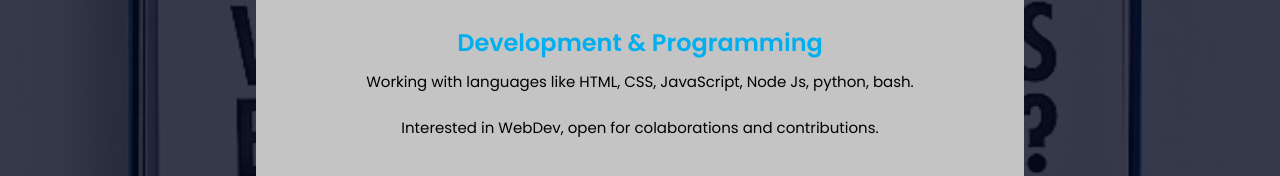
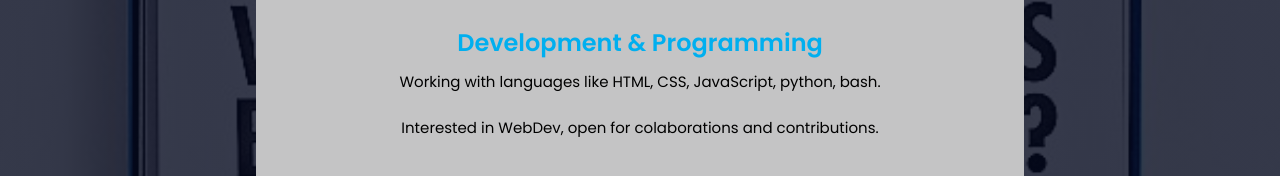
Before and after one commit to Anicodebekeh/GetDadJoke, a plain HTML site: page about.html in a window 1280 px wide. Shown: the part 411-587 px from the top of the page. Drawn offline with nearby package versions, Linux system fonts and the light colour scheme; no server answers.

Commit message:
updated  development and programming
removed node js because it not a language

```diff
--- a/about.html
+++ b/about.html
@@ -40,7 +40,7 @@
                 Presently, I am currently on a journey of self-discovery</p>
 
                <h2> Development & Programming</h2>
-               <p>Working with languages like HTML, CSS, JavaScript, Node Js, python, bash. <br> <br>
+               <p>Working with languages like HTML, CSS, JavaScript, python, bash. <br> <br>
                Interested in WebDev, open for colaborations and contributions.</p>
 
                <div class="socials">
```
